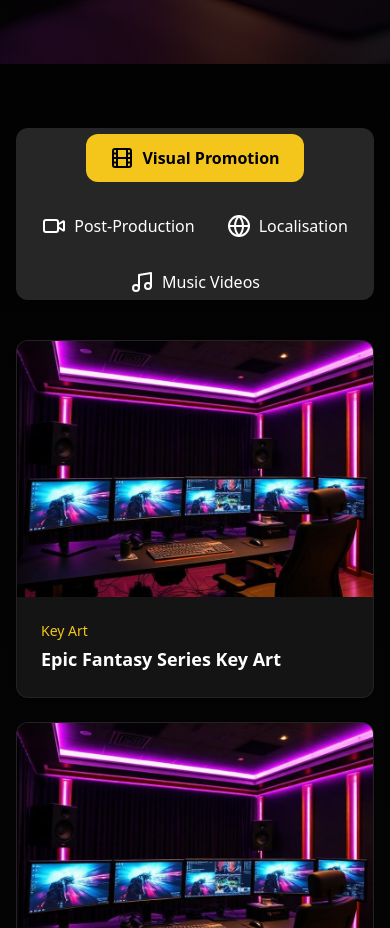
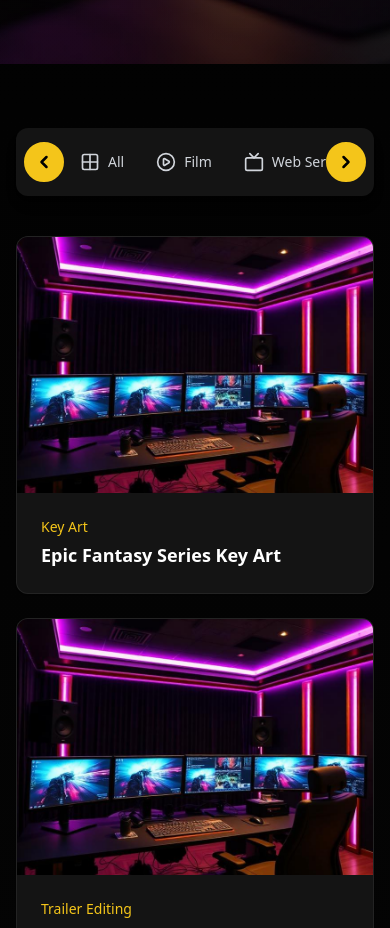
Before and after one commit to anshukumar2708/cocoma-studios, a Next.js app: page /work in a window 390 px wide. Shown: the part 780-1708 px from the top of the page. Built offline with nearby package versions, Linux system fonts and the light colour scheme.

Commit message:
design tabs

```diff
--- a/src/app/globals.css
+++ b/src/app/globals.css
@@ -95,3 +95,16 @@
   }
 
 }
+
+/* Hide scrollbar for Chrome, Safari, and Opera */
+.scrollbar-none::-webkit-scrollbar {
+  display: none;
+}
+
+/* Hide scrollbar for IE, Edge, and Firefox */
+.scrollbar-none {
+  -ms-overflow-style: none;
+  /* IE and Edge */
+  scrollbar-width: none;
+  /* Firefox */
+}
--- a/src/components/ui/tabs.tsx
+++ b/src/components/ui/tabs.tsx
@@ -1,40 +1,110 @@
-"use client";
-import React, { useState } from "react";
-import Button from "./Button";
-import { LucideIcon } from "lucide-react";
+import { useRef, useEffect, useState } from "react";
+import {
+    ChevronLeft,
+    ChevronRight,
+    Tv,
+    Mic,
+    PlayCircle,
+    Car,
+    Grid2X2,
+    Music,
+    Trophy,
+} from "lucide-react";
 
-type TabItem = {
+interface TabItem {
+    icon: React.ElementType;
     label: string;
-    slug: string;
-    icon: LucideIcon;
-};
-
-interface TabsProps {
-    tabs: TabItem[];
-    defaultValue?: string;
 }
 
-const Tabs: React.FC<TabsProps> = ({ tabs }) => {
-    const [activeTab, setActiveTab] = useState(tabs[0]?.slug);
+const tabs: TabItem[] = [
+    { icon: Grid2X2, label: "All" },
+    { icon: PlayCircle, label: "Film" },
+    { icon: Tv, label: "Web Series" },
+    { icon: Tv, label: "TV Shows" },
+    { icon: Mic, label: "Podcast" },
+    { icon: Trophy, label: "Live Matches" },
+    { icon: Music, label: "Songs" },
+    { icon: Car, label: "Automobile" },
+    { icon: Tv, label: "TV Shows" },
+    { icon: Mic, label: "Podcast" },
+    { icon: Trophy, label: "Live Matches" },
+    { icon: Music, label: "Songs" },
+    { icon: Car, label: "Automobile" },
+];
+
+export default function ScrollableTabs(): JSX.Element {
+    const scrollRef = useRef<HTMLDivElement | null>(null);
+    const [hasScroll, setHasScroll] = useState(false);
+
+    const scroll = (direction: "left" | "right"): void => {
+        if (scrollRef.current) {
+            const { scrollLeft, clientWidth } = scrollRef.current;
+            const scrollAmount = direction === "left" ? -clientWidth / 2 : clientWidth / 2;
+            scrollRef.current.scrollTo({ left: scrollLeft + scrollAmount, behavior: "smooth" });
+        }
+    };
+
+    // Check for overflow on mount and resize
+    useEffect(() => {
+        const handleResize = () => {
+            if (scrollRef.current) {
+                const { scrollWidth, clientWidth } = scrollRef.current;
+                setHasScroll(scrollWidth > clientWidth);
+            }
+        };
+
+        handleResize();
+        window.addEventListener("resize", handleResize);
+        return () => window.removeEventListener("resize", handleResize);
+    }, []);
 
     return (
-        <div className="w-full">
+        <div className="relative w-full bg-card text-gray-100 rounded-xl flex items-center shadow-lg scrollbar-none py-6">
+            {/* Left Scroll Button */}
+            {hasScroll && (
+                <div className="absolute left-0 bg-card">
+                    <button
+                        onClick={() => scroll("left")}
+                        className="ml-2 flex justify-center items-center z-10 bg-primary  hover:bg-white text-black p-2 aspect-square rounded-full transition-all duration-200 border-2 border-primary"
+                        aria-label="Scroll left"
+                    >
+                        <ChevronLeft className="w-5 h-5" strokeWidth={3} />
+                    </button>
+                </div>
+            )}
+
+            {/* Scrollable Tabs */}
             <div
-                className="flex flex-wrap justify-center gap-8 rounded-xl p-1.5"
-                style={{ backgroundColor: "hsl(var(--muted))" }}
+                ref={scrollRef}
+                className={`w-full flex ${hasScroll ? "justify-start" : "justify-center"
+                    } items-center gap-8 overflow-x-auto scroll-smooth scrollbar-none px-16`}
             >
-                {tabs.map((tab) => (
-                    <Button
-                        key={tab.slug}
-                        icon={tab.icon}
-                        title={tab.label}
-                        onClick={() => setActiveTab(tab.slug)}
-                        className={`${activeTab === tab.slug ? "btn-click" : ""}`}
-                    />
-                ))}
+                {tabs.map((tab: TabItem, index: number) => {
+                    const Icon = tab.icon;
+                    return (
+                        <div
+                            key={index}
+                            className="flex items-center gap-2 cursor-pointer text-gray-300 hover:text-primary whitespace-nowrap transition-colors duration-200"
+                        >
+                            <Icon className="w-5 h-5" />
+                            <span className="font-medium text-sm md:text-base">{tab.label}</span>
+                        </div>
+                    );
+                })}
             </div>
+
+            {/* Right Scroll Button */}
+            {hasScroll && (
+                <div className="absolute right-0 bg-card">
+                    <button
+                        onClick={() => scroll("right")}
+                        className="mr-2 flex justify-center items-center z-10 bg-primary text-black p-2 aspect-square rounded-full transition-all duration-200 border-2 border-primary"
+                        aria-label="Scroll right"
+                    >
+                        <ChevronRight className="w-5 h-5" strokeWidth={3} />
+                    </button>
+                </div>
+            )}
         </div>
     );
-};
-
-export default Tabs;
+}
```
